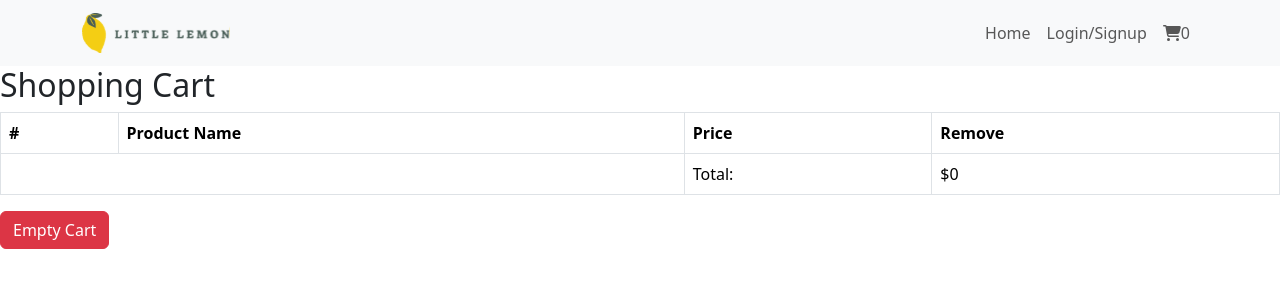
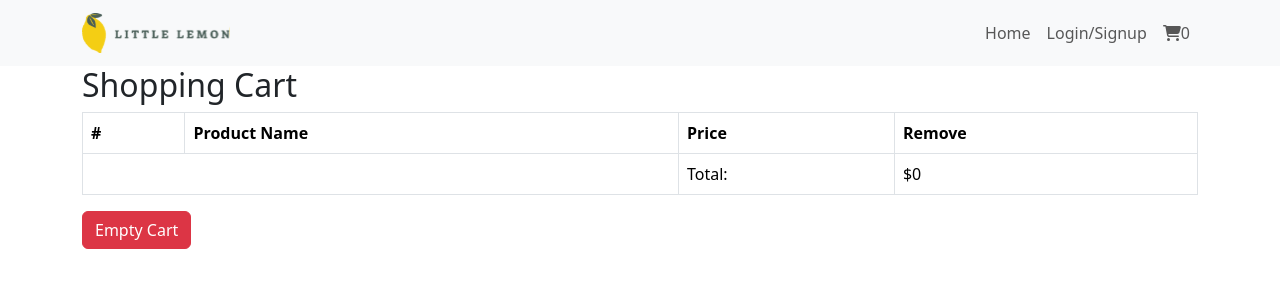
Before and after one commit to rohanasif/frontend_captstone, a React (Vite) app: page /cart in a window 1280 px wide. Shown: the top 300 px of the page. Built offline with nearby package versions, Linux system fonts and the light colour scheme.

Commit message:
all done

```diff
--- a/src/actions/index.js
+++ b/src/actions/index.js
@@ -113,7 +113,7 @@ export const remove = (id) => async (dispatch) => {
 
 export const empty = () => async (dispatch) => {
   try {
-    await axios.delete(`${BASEURL}/cart`);
+    await axios.patch(`${BASEURL}/cart`, { cart: [] });
     dispatch({ type: EMPTY });
   } catch (e) {
     console.error(e);
--- a/src/routes/Cart.jsx
+++ b/src/routes/Cart.jsx
@@ -1,4 +1,4 @@
-import { Table, Button } from "react-bootstrap";
+import { Table, Button, Container } from "react-bootstrap";
 import NavBar from "../components/NavBar";
 import { useSelector, useDispatch } from "react-redux";
 import { remove, empty } from "../actions";
@@ -15,12 +15,15 @@ const Cart = () => {
   };
 
   const handleEmpty = () => {
-    dispatch(empty());
+    for (const item of cart) {
+      handleRemove(item.id);
+    }
   };
 
   return (
-    <div>
+    <>
       <NavBar />
+      <Container>
         <h2>Shopping Cart</h2>
         <Table striped bordered hover>
           <thead>
@@ -38,7 +41,10 @@ const Cart = () => {
                 <td>{item.name}</td>
                 <td>${item.price}</td>
                 <td>
-                <Button variant="danger" onClick={() => handleRemove(item.id)}>
+                  <Button
+                    variant="danger"
+                    onClick={() => handleRemove(item.id)}
+                  >
                     Remove
                   </Button>
                 </td>
@@ -56,7 +62,8 @@ const Cart = () => {
         <Button variant="danger" onClick={() => handleEmpty()}>
           Empty Cart
         </Button>
-    </div>
+      </Container>
+    </>
   );
 };
 
```
Lines whose indentation alone changed are shown as unchanged.
